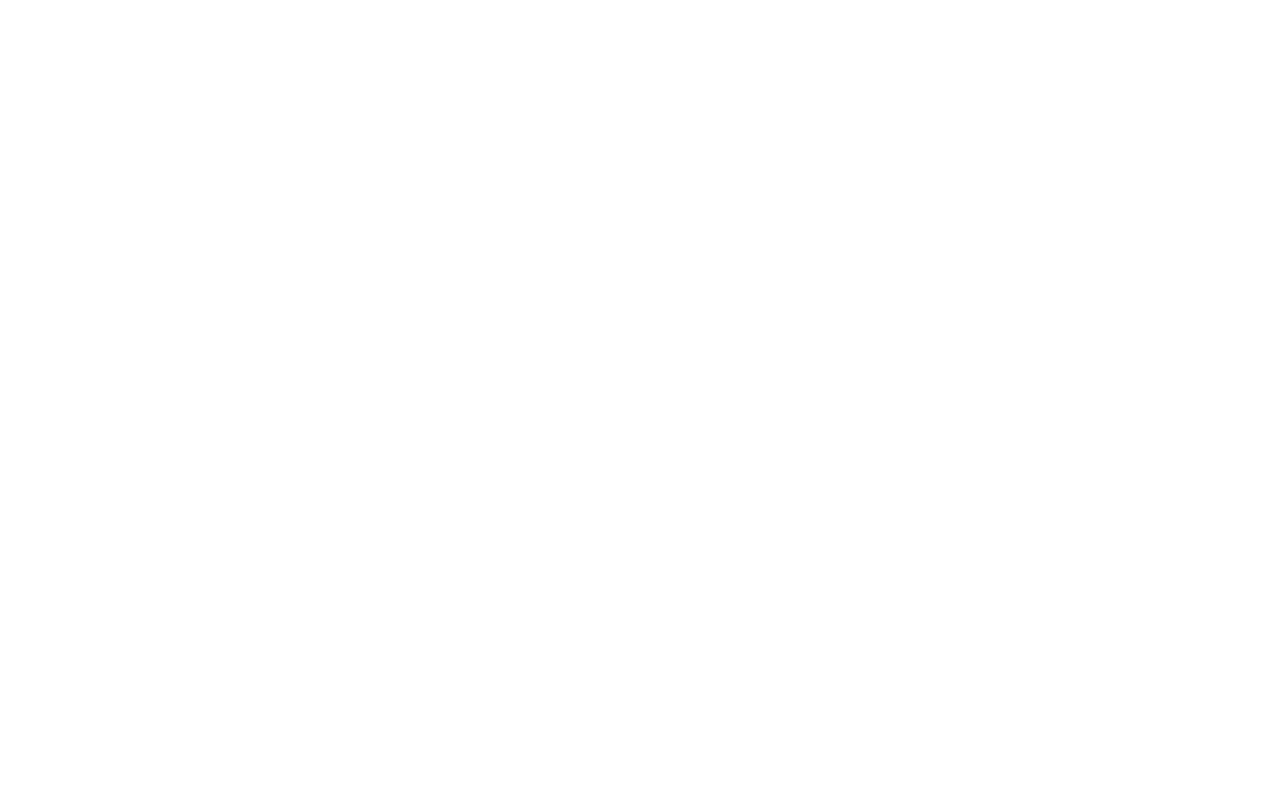
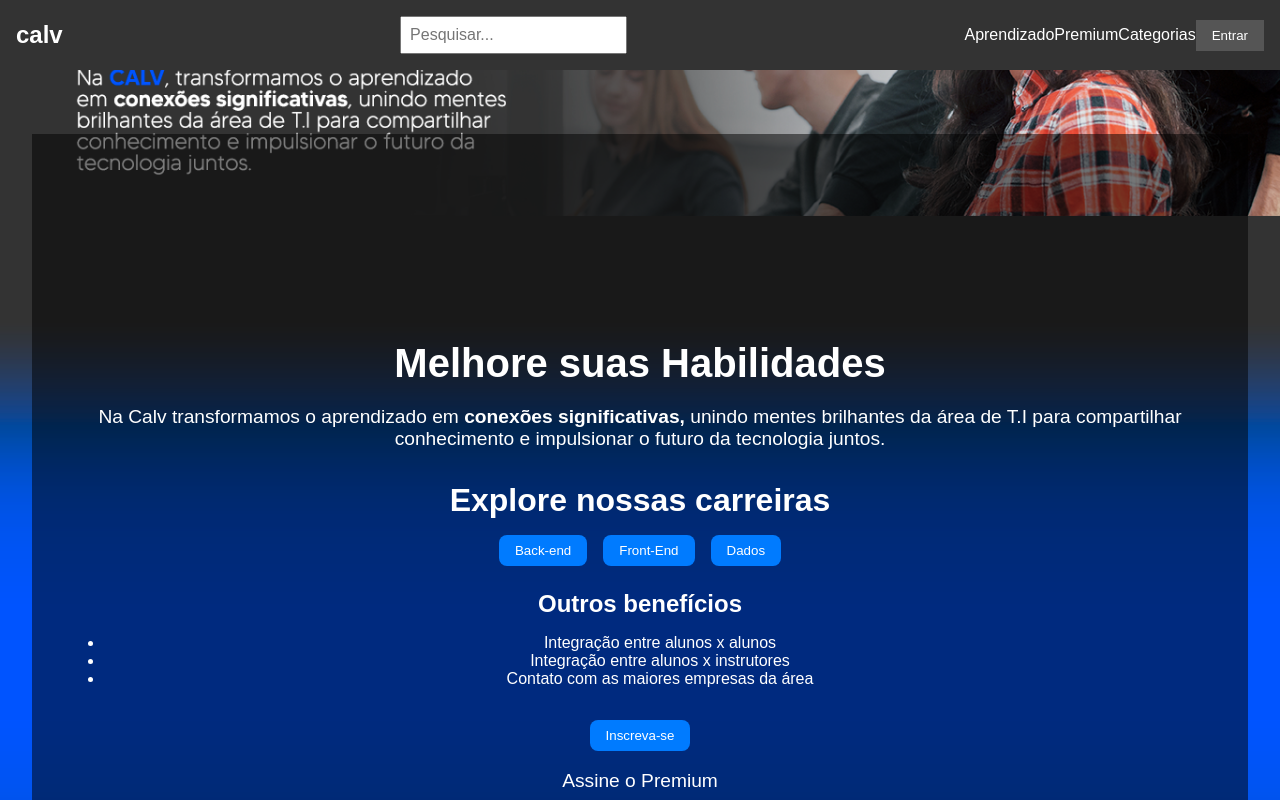
Before and after one commit to gguimaraesn/projeto-calv, a React (Vite) app: page / in a window 1280 px wide. Shown: the top 800 px of the page. Built offline with nearby package versions, Linux system fonts and the light colour scheme.

Commit message:
mudanças e avanços

```diff
--- a/src/App.css
+++ b/src/App.css
@@ -0,0 +1,104 @@
+/* src/App.css */
+body {
+    margin: 0;
+    font-family: Arial, sans-serif;
+    background-color: #f5f5f5;
+    color: #fff;
+  }
+
+  .app {
+    display: flex;
+    flex-direction: column;
+    min-height: 100vh;
+  }
+
+  .header, .footer {
+    background-color: #333;
+    color: #fff;
+  }
+
+  .main-content {
+    flex: 1;
+  }
+
+  .hero-section {
+    background: url('/public/Fundo.png') no-repeat center center;
+    background-size: cover;
+    background-attachment: fixed;
+    position: relative;
+    padding: 4rem 2rem;
+    text-align: center;
+    color: #fff;
+    height: 100vh;
+    max-height: 100vh;
+  }
+
+  .hero-overlay {
+    background: rgba(0, 0, 0, 0.5);
+    padding: 2rem;
+    height: 100%;
+    display: flex;
+    flex-direction: column;
+    justify-content: center;
+    align-items: center;
+  }
+
+  .hero-content h1 {
+    font-size: 2.5rem;
+    margin-bottom: 1rem;
+  }
+
+  .hero-content p {
+    font-size: 1.2rem;
+    margin-bottom: 2rem;
+  }
+
+  .hero-content h2 {
+    font-size: 2rem;
+    margin-bottom: 1rem;
+  }
+
+  .hero-content h3 {
+    font-size: 1.5rem;
+    margin-bottom: 1rem;
+  }
+
+  .careers {
+    display: flex;
+    justify-content: center;
+    gap: 1rem;
+    margin-bottom: 1rem;
+  }
+
+  .careers button {
+    padding: 0.5rem 1rem;
+    background-color: #007bff;
+    border: none;
+    color: #fff;
+    cursor: pointer;
+    border-radius: 0.5rem;
+  }
+
+  .benefits-section ul {
+    list-style: none;
+    padding: 0;
+  }
+
+  .benefits-section li {
+    margin-bottom: 0.5rem;
+  }
+
+  .signup-button {
+    padding: 0.5rem 1rem;
+    background-color: #007bff;
+    border: none;
+    color: white;
+    cursor: pointer;
+    margin-top: 1rem;
+    border-radius: 0.5rem;
+  }
+
+  .footer {
+    text-align: center;
+    padding: 1rem;
+  }
--- a/src/App.jsx
+++ b/src/App.jsx
@@ -1,51 +1,42 @@
-import { useState } from 'react'
-import Header from './components/Header'
-import Footer from './components/Footer'
-import './App.css'
+import React from 'react';
+import Header from './components/Header';
+import Footer from './components/Footer';
+import CareerSection from './components/CareerSection';
+import './App.css';
 
 function App() {
-  const [count, setCount] = useState(0)
-
   return (
-    <div style={{
-      flex: 1,
-      backgroundColor:"grey",
-      alignItems:"center",
-    }}>
-      {/* <Header />
-      <div>
-        <section id="hero">
-          <div>
-            <div>
-              <h1> Melhore suas Habilidades </h1>
-            </div>
-            <div>
-              <p>Na <span>Calv</span> trasnformamos o aprendizado em <b> conexões significativas, </b> unindo mentes brilhantes da área de T.I para compatilhar conhecimento e impulsionar o futuro da tecnologia juntos. </p>
-            </div>
-            <div>
-              <h2> Explore nossas <span> carreiras </span></h2>
-              <div>
-                <p><b>Back</b>-end</p>
-                <p> <b>Front</b>-End</p>
-                <p><b>Dados</b></p>
+    <div className="app">
+      <Header />
+      <main className="main-content">
+        <section id="hero" className="hero-section">
+          <div className="hero-overlay">
+            <div className="hero-content">
+              <h1>Melhore suas Habilidades</h1>
+              <p>
+                Na <span>Calv</span> transformamos o aprendizado em <b>conexões significativas,</b> unindo mentes brilhantes da área de T.I para compartilhar conhecimento e impulsionar o futuro da tecnologia juntos.
+              </p>
+              <h2>Explore nossas <span>carreiras</span></h2>
+              <div className="careers">
+                <button>Back-end</button>
+                <button>Front-End</button>
+                <button>Dados</button>
               </div>
-              <div>
-                <h3>Outros <span>benefícios</span></h3>
-                <p>.Integração entre alunos x alunos</p>
-                <p>.Integração entre alunos x instrutores</p>
-                <p>.Contato com as maiores empresas da área</p>
-              </div>
-              <button>Inscreva-se</button>
+              <h3>Outros <span>benefícios</span></h3>
+              <ul>
+                <li>Integração entre alunos x alunos</li>
+                <li>Integração entre alunos x instrutores</li>
+                <li>Contato com as maiores empresas da área</li>
+              </ul>
+              <button className="signup-button">Inscreva-se</button>
               <p>Assine o Premium</p>
             </div>
           </div>
         </section>
-      </div>
-
-      <Footer /> */}
-
+      </main>
+      <Footer />
     </div>
-  )
+  );
 }
 
-export default App
+export default App;
--- /dev/null
+++ b/src/components/CareerSection.css
@@ -0,0 +1,31 @@
+/* src/components/CareerSection.css */
+.career-section {
+    padding: 2rem;
+    background-color: #f5f5f5;
+    text-align: center;
+  }
+
+  .career-section h2 {
+    font-size: 2rem;
+    margin-bottom: 1rem;
+  }
+
+  .career-section span {
+    color: #007bff;
+  }
+
+  .career-cards {
+    display: flex;
+    justify-content: center;
+    gap: 1rem;
+  }
+
+  .career-card {
+    padding: 1rem;
+    background-color: #fff;
+    border: 1px solid #ddd;
+    border-radius: 0.5rem;
+    box-shadow: 0 0 10px rgba(0, 0, 0, 0.1);
+    flex: 1;
+    text-align: center;
+  }
--- /dev/null
+++ b/src/components/CareerSection.jsx
@@ -0,0 +1,21 @@
+// src/components/CareerSection.jsx
+import React from 'react';
+import './CareerSection.css';
+
+const CareerSection = () => {
+    return (
+        <section className="career-section">
+            <h2>Explore Nossas
+            <span>Carreiras</span></h2>
+            <div className="career-cards">
+                <div className="career-card">Back-end</div>
+                <div className="career-card">Front-End</div>
+                <div className="career-card">Dados</div>
+                </div>
+                </section>
+
+    );
+
+}
+
+export default CareerSection;
--- /dev/null
+++ b/src/components/Footer.css
@@ -0,0 +1,7 @@
+/* src/components/Footer.css */
+.footer {
+    padding: 1rem;
+    background-color: #333;
+    color: white;
+    text-align: center;
+  }
--- a/src/components/Footer.jsx
+++ b/src/components/Footer.jsx
@@ -1,24 +1,13 @@
-import { useState } from 'react'
-import '../App.css'
+// src/components/Footer.jsx
+import React from 'react';
+import './Footer.css';
 
-function Footer() {
-  const [count, setCount] = useState(0)
-
+const Footer = () => {
   return (
-    <>
-    <footer style={{backgroundColor:'yellow', width:"100%"}}>    <div>
-        <h1>logo cal.v</h1>
-        <p>Seja um instrutor</p>
-        <p>Quem somos</p>
-        <p>Termos de uso</p>
-
-
-
-      </div>
-      </footer>
-
-    </>
-  )
+    <footer className="footer">
+      <p>© 2024 Calv. Todos os direitos reservados.</p>
+    </footer>
+  );
 }
 
-export default Footer
+export default Footer;
--- /dev/null
+++ b/src/components/Header.css
@@ -0,0 +1,33 @@
+/* src/components/Header.css */
+.header {
+    display: flex;
+    justify-content: space-between;
+    align-items: center;
+    padding: 1rem;
+    background-color: #333;
+    color: white;
+}
+
+.logo{
+    font-size: 1.5rem;
+    font-weight: bold;
+}
+
+
+.search{
+    padding: 0.5rem;
+    font-size: 1rem;
+}
+
+.nav-links a {
+    color: white;
+    text-decoration: none;
+}
+
+.login-button {
+    padding: 0.5rem 1rem;
+    background-color: #555;
+    border: none;
+    color: white;
+    cursor: pointer;
+}
--- a/src/components/Header.jsx
+++ b/src/components/Header.jsx
@@ -1,15 +1,24 @@
-import { useState } from 'react'
-import '../App.css'
+// src/components/Header.jsx
+import React from 'react';
+import './Header.css';
 
-function Header() {
-  const [count, setCount] = useState(0)
-
+const Header = () => {
   return (
-    <>
-    <header style={{backgroundColor:'green', width:"100%"}}> Header </header>
-
-    </>
-  )
+      <header className="header">
+        <div className="logo">calv</div>
+        <input type="text"
+        className="search"
+        placeholder="Pesquisar..." />
+        <nav className="nav-links">
+          <a
+          href="#aprendizado">Aprendizado</a>
+          <a href="#premium">Premium</a>
+          <a
+          href="#categorias">Categorias</a>
+              <button className="login-button">Entrar</button>
+              </nav>
+              </header>
+  );
 }
 
-export default Header
+export default Header;
--- a/src/index.css
+++ b/src/index.css
@@ -0,0 +1,16 @@
+/* src/App.css */
+body {
+    margin: 0;
+    font-family: Arial, sans-serif;
+    background-color: #f5f5f5;
+  }
+
+  .App {
+    display: flex;
+    flex-direction: column;
+    min-height: 100vh;
+  }
+
+  main {
+    flex: 1;
+  }
```
Also changed, not shown: public/Fundo.png (added).
